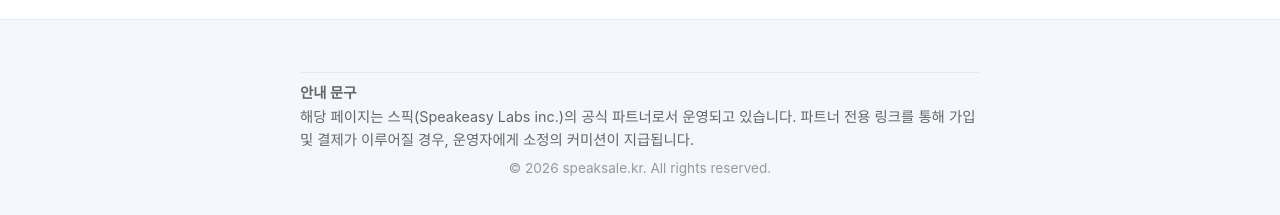
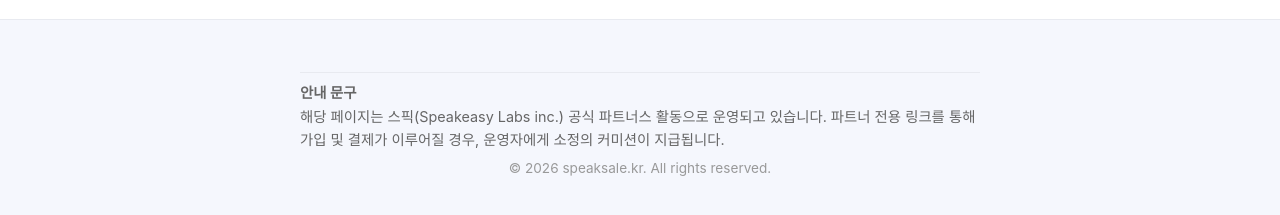
Before and after one commit to kjsjdw/speak_event_page, a Jekyll site: the page built from content/main-page-content.md, in a window 1280 px wide and 900 px high, scrolled down 4992 px. Shown: the part 647-862 px from the top of the window. Built offline with Jekyll 4.4.1, drawn with Linux system fonts in a browser that asks for light colours; some web fonts are replaced.

Commit message:
Update footer.html

```diff
--- a/_includes/footer.html
+++ b/_includes/footer.html
@@ -3,7 +3,7 @@
     <hr>
     <p class="disclaimer">
       <strong>안내 문구</strong><br>
-      해당 페이지는 스픽(Speakeasy Labs inc.)의 공식 파트너로서 운영되고 있습니다.
+      해당 페이지는 스픽(Speakeasy Labs inc.) 공식 파트너스 활동으로 운영되고 있습니다.
       파트너 전용 링크를 통해 가입 및 결제가 이루어질 경우, 운영자에게 소정의 커미션이 지급됩니다.
     </p>
     <p class="copyright">
```
